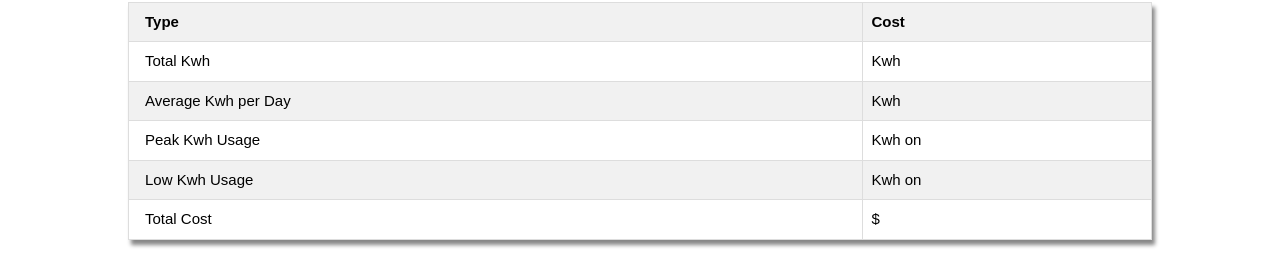
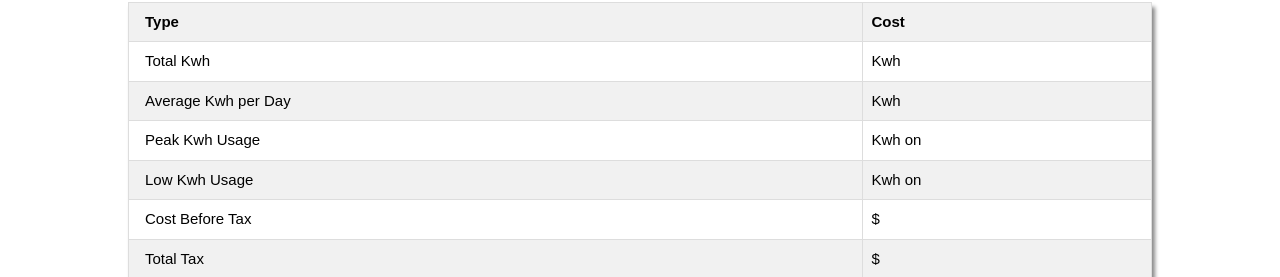
Before and after one commit to ch0ppy35/pyTed, a Flask app: template app/templates/billData.html in a window 1280 px wide. Shown: the part 145-422 px from the top of the page. Run offline with Flask 2, Linux system fonts and the light colour scheme; the template is opened without the code that fills it, so the values that code supplies are empty; parts of the project's set-up code (start-up, migrations or seed data) failed here and were passed over; some libraries are stand-ins or nearby versions.

Commit message:
add front-end support for tax

```diff
--- a/app/chores/tasks.py
+++ b/app/chores/tasks.py
@@ -1,7 +1,7 @@
 from app import app
 from app.chores import queries
 
-tax = app.config['TAX']
+tax = float(app.config['TAX'])
 tz = app.config['TZ']
 cost = float(app.config['COST'])
 
@@ -32,8 +32,8 @@
     kwhHiLo = queries.qryBillKwhHiLo(billDate)
 
     billKwhTotal = queries.qryBillKwhTotal(id)[0][0]
-    billNoTaxCost = round(billKwhTotal * float(cost), 2)
-    billTax = billNoTaxCost * float(tax)
+    billNoTaxCost = round(billKwhTotal * cost, 2)
+    billTax = billNoTaxCost * tax
     billKwhTotalCost = billTax + billNoTaxCost
 
 
--- a/app/templates/billData.html
+++ b/app/templates/billData.html
@@ -55,6 +55,14 @@
                             <td> {{ billData[1][0][2] }} Kwh on {{ billData[1][0][3] }}</td>
                         </tr>
                         <tr>
+                            <td>Cost Before Tax</td>
+                            <td> $ {{ billData[7] }}</td>
+                        </tr>
+                        <tr>
+                            <td> Total Tax</td>
+                            <td> $ {{ billData[6] }}</td>
+                        </tr>
+                        <tr>
                             <td> Total Cost</td>
                             <td> $ {{ billData[2] }}</td>
                         </tr>
```
